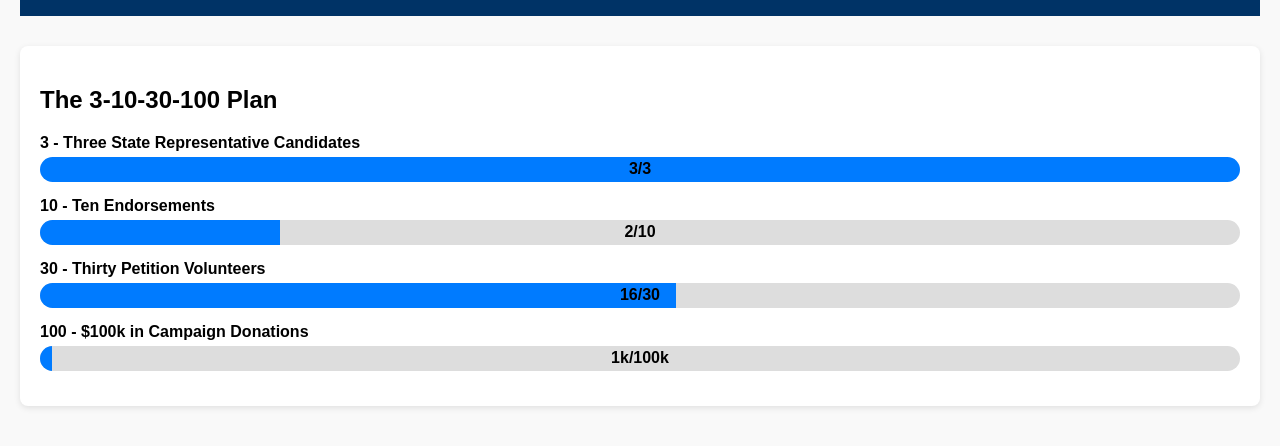
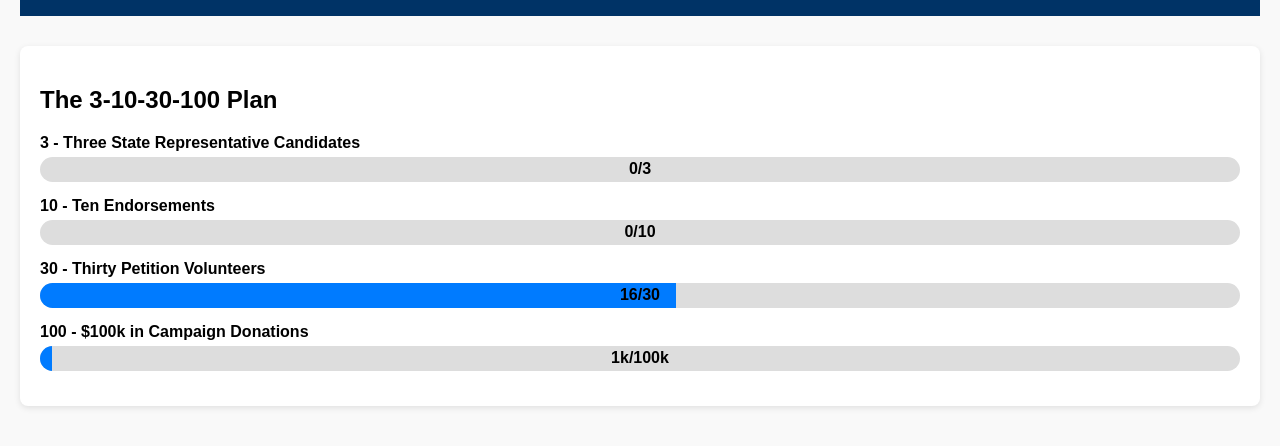
Before and after one commit to Sh1ptoast/Janney_Senate_2025, a plain HTML site: page index.html in a window 1280 px wide. Shown: the part 114-560 px from the top of the page. Drawn offline with Linux system fonts and the light colour scheme.

Commit message:
Update index.html

```diff
--- a/index.html
+++ b/index.html
@@ -83,14 +83,14 @@
             <div class="progress-container">
                 <div class="progress-title">3 - Three State Representative Candidates</div>
                 <div class="progress-bar">
-                    <div class="progress-fill" data-width="100%"></div>
-                    <div class="progress-text">3/3</div>
+                    <div class="progress-fill" data-width="0%"></div>
+                    <div class="progress-text">0/3</div>
                 </div>
 
                 <div class="progress-title">10 - Ten Endorsements</div>
                 <div class="progress-bar">
-                    <div class="progress-fill" data-width="20%"></div>
-                    <div class="progress-text">2/10</div>
+                    <div class="progress-fill" data-width="0%"></div>
+                    <div class="progress-text">0/10</div>
                 </div>
 
                 <div class="progress-title">30 - Thirty Petition Volunteers</div>
```
